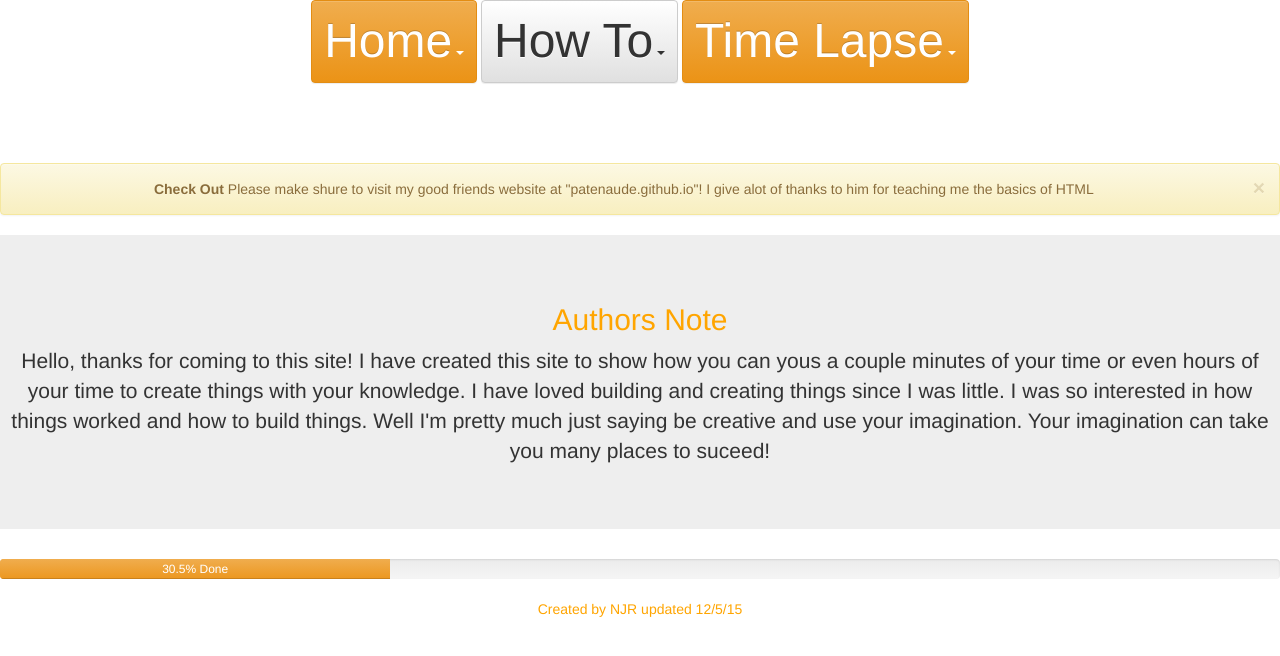
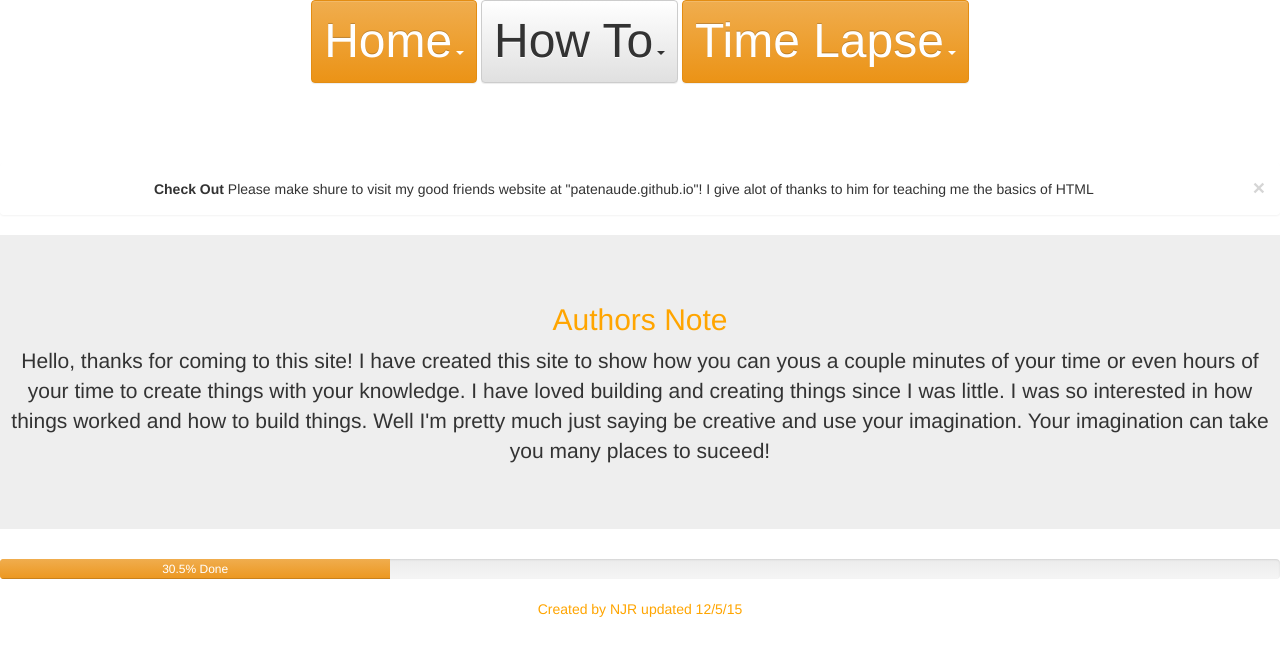
Before and after one commit to Create03/Create03.github.io, a plain HTML site: page index.html in a window 1280 px wide. Drawn offline with nearby package versions, Linux system fonts and the light colour scheme.

Commit message:
Update index.html

```diff
--- a/index.html
+++ b/index.html
@@ -43,7 +43,7 @@
   </ul></div>
   <br><br><BR><BR><BR>
 
-  <div class="alert alert-warning alert-dismissible" role="alert">
+  <div class="alert alert-default alert-dismissible" role="alert">
   <button type="button" class="close" data-dismiss="alert" aria-label="Close"><span aria-hidden="true">&times;</span></button>
   <strong>Check Out</strong> Please make shure to visit my good friends website at "patenaude.github.io"! I give alot of thanks to him for teaching me the basics of HTML
 </div>
```
